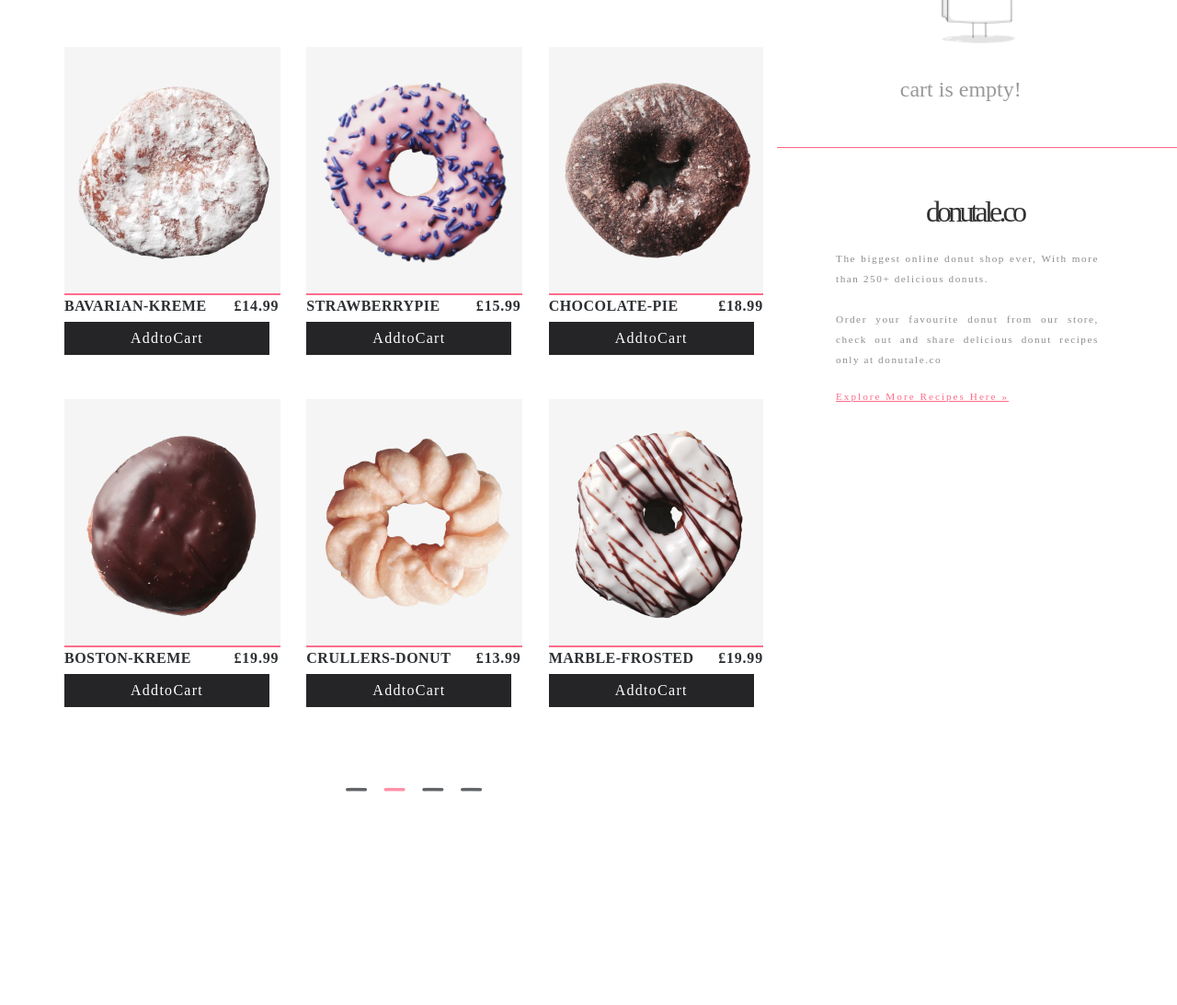
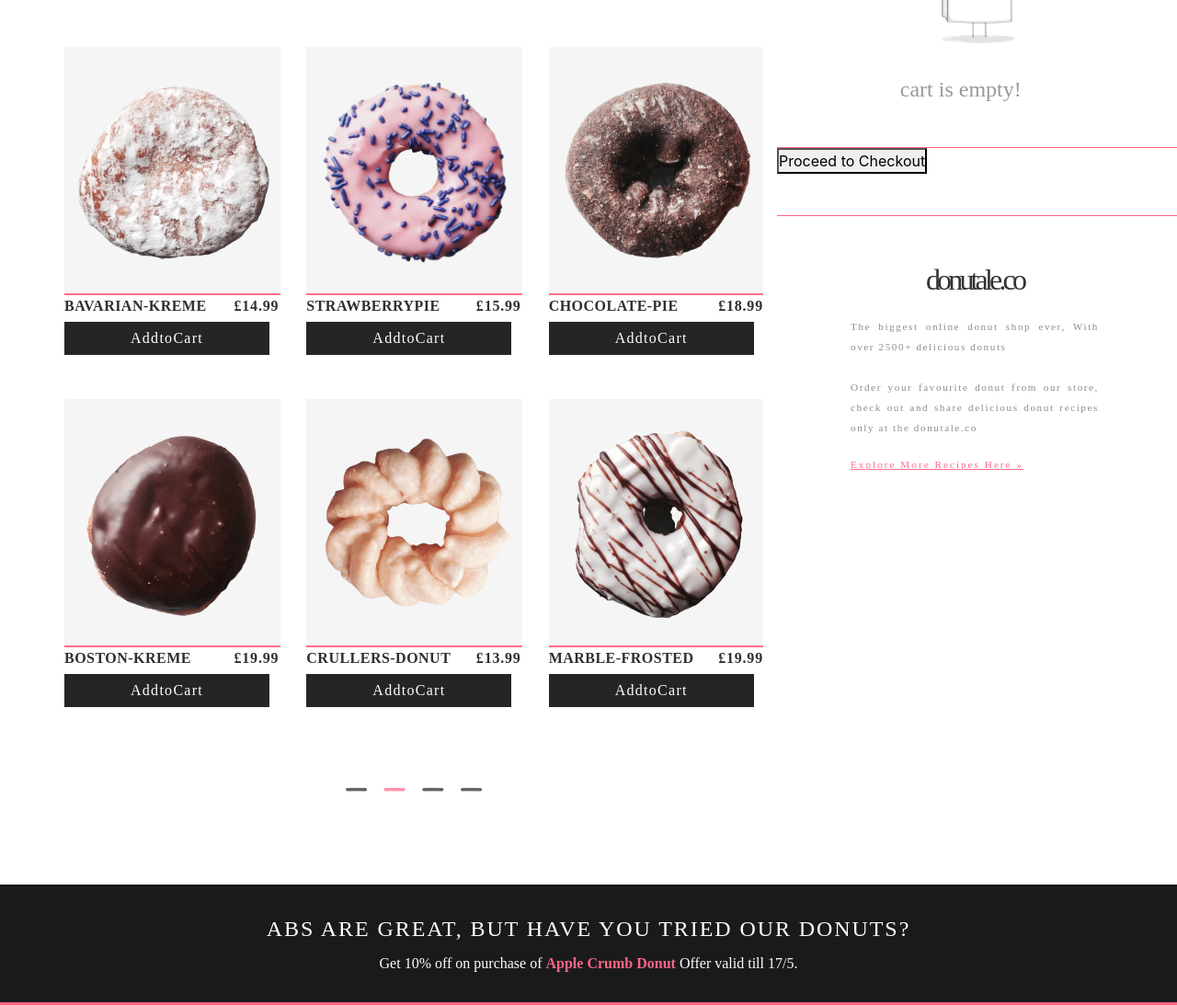
Before and after one commit to bsanket16/donut-shop-app, a website: page index.html in a window 1280 px wide. Shown: the part 1016-2109 px from the top of the page at 92% size. Before the commit the page ends 1978 px from the top, so only its background shows below. Drawn offline with nearby package versions, Linux system fonts and the light colour scheme.

Commit message:
added comments

```diff
--- /dev/null
+++ b/css/app.js
@@ -0,0 +1 @@
+console.log("hello")
--- a/css/mediaq.css
+++ b/css/mediaq.css
@@ -19,6 +19,13 @@
     }
     .addtocart{
         padding: 4px 55px 4px 55px;
+    }
+    .heading{
+        font-size: 0.9rem;
+    }
+    .sub_head{
+        padding: 30px;
+        padding-bottom: 20px;
     }
 }
 /* Small devices (landscape phones, 544px and up) */
@@ -145,6 +152,13 @@
     .addtocart{
         padding: 6px 62px 6px 65px;
     }
+    .heading{
+        font-size: 0.9rem;
+    }
+    .sub_head{
+        padding-top: 20px;
+        padding-bottom: 20px;
+    }
 }
 /* Small devices (landscape phones, 544px and up) */
 @media (min-width: 544px) {
@@ -270,6 +284,13 @@ max-height: 100%;
 }
 .addtocart{
     padding: 6px 68px 6px 68px;
+}
+.heading{
+    font-size: 1rem;
+}
+.sub_head{
+    padding-top: 30px;
+    padding-bottom: 30px;
 }
 }
 /* Medium devices (tablets, 768px and up) The navbar toggle appears at this breakpoint */
@@ -423,6 +444,9 @@ max-height: 100%;
 .red{
     font-size: 0.5rem;
     margin-left: 2rem;
+}
+.heading{
+    font-size: 1.5rem;
 }
 }
 /* Large devices (desktops, 992px and up) */
@@ -578,6 +602,9 @@ max-height: 100%;
 .red{
     font-size: 0.6rem;
     margin-left: -1rem;
+}
+.heading{
+    font-size: 1.5rem;
 }
 }
 /* Extra large devices (large desktops, 1200px and up) */
@@ -742,11 +769,14 @@ font-size: 2rem;
 }
 .side_text{
     font-size: 0.7rem;
-    margin-left: 4rem;
+    margin-left: 5rem;
 }
 .red{
     font-size: 0.7rem;
-    margin-left: 4rem;
+    margin-left: 5rem;
+}
+.heading{
+    font-size: 1.5rem;
 }
 }
 @media screen and (min-width: 544px) and (max-width:575px) {
--- a/css/override.css
+++ b/css/override.css
@@ -21,3 +21,8 @@
     color: rgba(255,255,255,.5);
     cursor: pointer;
 }
+
+.third{
+    margin: 0px;
+    padding: 0px;
+}
--- a/css/styles.css
+++ b/css/styles.css
@@ -436,3 +436,37 @@ margin-left: -45px;
 .page4:hover{
     color: #FF6584;
 }
+
+.third{
+    border-bottom: 3px solid #FF6584;
+    margin-bottom: 70px;
+    user-select: none;
+}
+.sub_head{
+    padding-top: 50px;
+    padding-bottom: 45px;
+    background-color: #1A1A1D;
+    color: white;
+    text-align: center;
+
+}
+
+.heading{
+    font-family: montserrat;
+    font-size: 0.8rem;
+    font-weight: 400;
+    text-transform: uppercase;
+    letter-spacing: 0.08em;
+}
+
+.sub_heading{
+    margin-top: 8px;
+    font-family: montserrat;
+    font-weight: 300;
+}
+
+span{
+    color: #FF6584;
+    cursor: pointer;
+    font-weight: 600;
+}
--- a/index.html
+++ b/index.html
@@ -18,6 +18,7 @@
     <title>donutale</title>
 
 </head>
+
 <body>
 
     <!-- Navbar -->
@@ -76,7 +77,7 @@
 
     </nav>
 
-<!-- hero Section -->
+    <!-- Hero Section -->
 
     <header class="jumbotron">
 
@@ -111,17 +112,25 @@
 
     </header>
 
+    <!-- Items & Cart -->
+
 <div class="container">
 
     <div class="row">
 
-        <div class="col-12 col-sm-12 col-md-8">
+        <!-- Items -->
+
+        <div class="col-12 col-sm-12 col-md-8 items">
+
+            <!-- heading -->
 
             <div class="row">
                     <div class="d-none d-lg-block head-title">Donuts, the way you like, What  more could you want? shop now!</div>
                     <div class="d-none d-md-block d-lg-none head-title">Donuts, the way you like, What more could you want?</div>
                     <div class="d-block d-md-none head-title">Donuts, What more could you want?</div>
             </div>
+
+            <!-- filter items -->
 
             <div class="row filter">
 
@@ -142,6 +151,8 @@
                         </div>
 
             </div>
+
+            <!-- Items -->
 
             <div class="row acitems align-items-center" >
 
@@ -228,6 +239,8 @@
 
             </div>
 
+            <!-- scroll section -->
+
             <div class="scroll">
                     <div class="page1">_</div>
                     <div class="page2">_</div>
@@ -237,8 +250,11 @@
 
         </div>
 
+        <!-- Cart -->
 
         <div class="col-12 col-sm-12 col-md-4 cartq">
+
+            <!-- cart title -->
 
             <div class="d-none d-md-block row">
                 <div class="cart_title">
@@ -250,16 +266,41 @@
                 </div>
             </div>
 
+            <!-- line -->
+
             <div class="d-none d-md-block line1"></div>
 
-            <div class="d-none d-md-block row">
+        <!-- main cart section -->
+
+        <div class="cart_main">
+
+            <div class="d-none d-md-block row buying_area">
                 <div class="hapy" id="hap">
                     <img src="/img/cart_empty.png" alt="" class="happy">
                     <p class="emp">cart is empty!</p>
                 </div>
             </div>
 
+            <div class="line2" id="line2"></div>
+
+        </div>
+
+
+        <div class="purchase" id="pur_button">
+
+            <div class="purchase_btn">
+                <button class="pur_button" onclick="purchase()" >Proceed to Checkout</button>
+            </div>
+            <div class="total_price"></div>
+
+        </div>
+
+
+            <!-- line2 -->
+
             <div class="d-none d-md-block line2"></div>
+
+            <!-- read more -->
 
             <div class="d-none d-md-block read_more ">
                 <div class="tit">
@@ -267,7 +308,7 @@
                 </div>
                 <div class="side_txt">
                     <p class="side_text">
-                    The biggest online donut shop ever, With more than 250+ delicious donuts.<br><br> Order your favourite donut from our store, check out and share delicious donut recipes only at donutale.co
+                    The biggest online donut shop ever, With over 2500+ delicious donuts<br><br> Order your favourite donut from our store, check out and share delicious donut recipes only at the donutale.co
                     </p>
                     <div class="side_txt2">
                         <p class="red">Explore More Recipes Here »</p>
@@ -281,14 +322,22 @@
 
     </div>
 
-    <!-- next items -->
+</div>
 
+    <!-- sub-heading-banner -->
+
+    <div class="third">
+    <div class="sub_head">
+        <div class="heading">Abs are great, but have you tried our donuts?</div>
+        <div class="d-none d-sm-none d-md-block sub_heading">Get 10% off on purchase of <span class=pink">Apple Crumb Donut</span> Offer valid till 17/5. </div>
+    </div>
     </div>
 
     <!-- jQuery first, then Popper.js, then Bootstrap JS. -->
     <script src="node_modules/jquery/dist/jquery.slim.min.js"></script>
     <script src="node_modules/popper.js/dist/umd/popper.min.js"></script>
     <script src="node_modules/bootstrap/dist/js/bootstrap.min.js"></script>
+    <script src="app.js"></script>
 
 </body>
 </html>
```
Also changed, not shown: 1 other file. Lines whose indentation alone changed are shown as unchanged.
